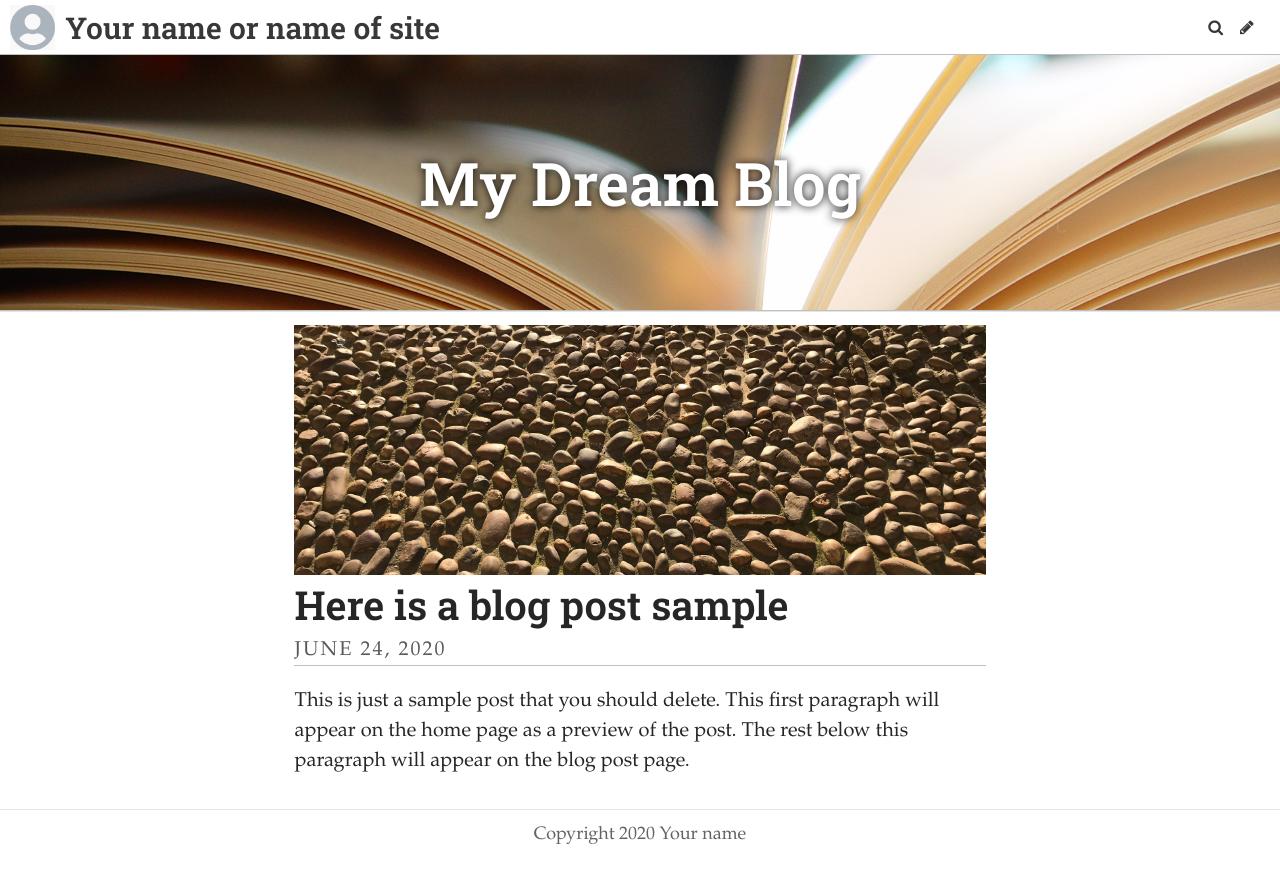
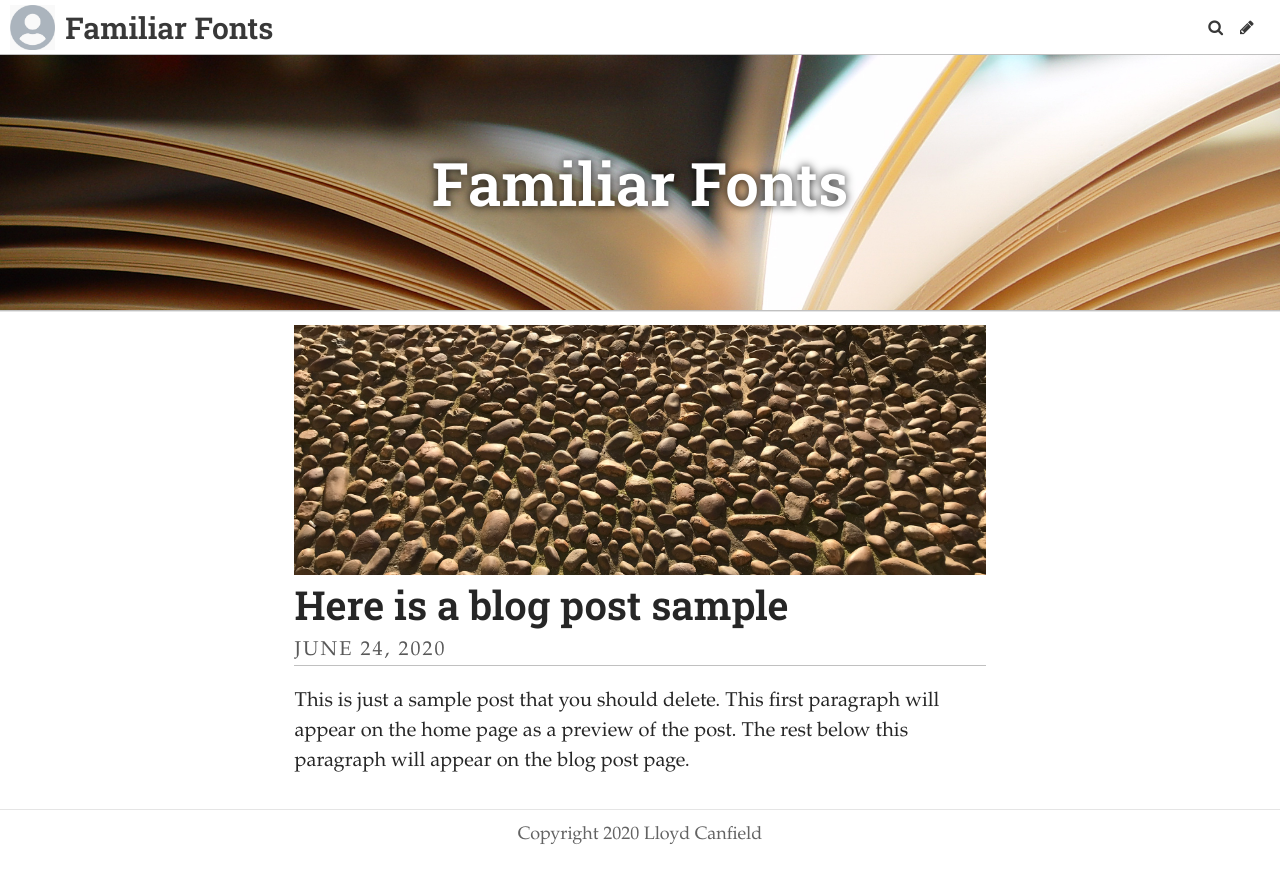
Before and after one commit to lloydcanfield/Letters-By-Lloyd, a Jekyll site: the page built from index.html, in a window 1280 px wide. Shown: the top 883 px of the page. Built offline with Jekyll 4.4.1, drawn with Linux system fonts in a browser that asks for light colours; some web fonts are replaced; the list of posts is cut into pages by our own code.

Commit message:
Update Settings “general”

```diff
--- a/_data/settings.yml
+++ b/_data/settings.yml
@@ -1,11 +1,13 @@
-title: Your name or name of site
-description: A website with a blog
-header_text: My Dream Blog
-footer_text: Copyright 2020 Your name
+title: Familiar Fonts
+description: Welcome to Familiar Fonts! We explore some of the most recognisable
+  fonts in the world, explain why they are effective and how they coordinate
+  with and represent their given brand! Enjoy!
+header_text: Familiar Fonts
+footer_text: Copyright 2020 Lloyd Canfield
 header_feature_image: ../uploads/pages.jpg
-bannerheight: "20vmax"
-gridlayout: false
+bannerheight: 20vmax
 logo: /uploads/logo.jpg
 favicon: /uploads/favicon.ico
+gridlayout: false
+fixednavbar: false
 upzoom: true
-fixednavbar: false
```
